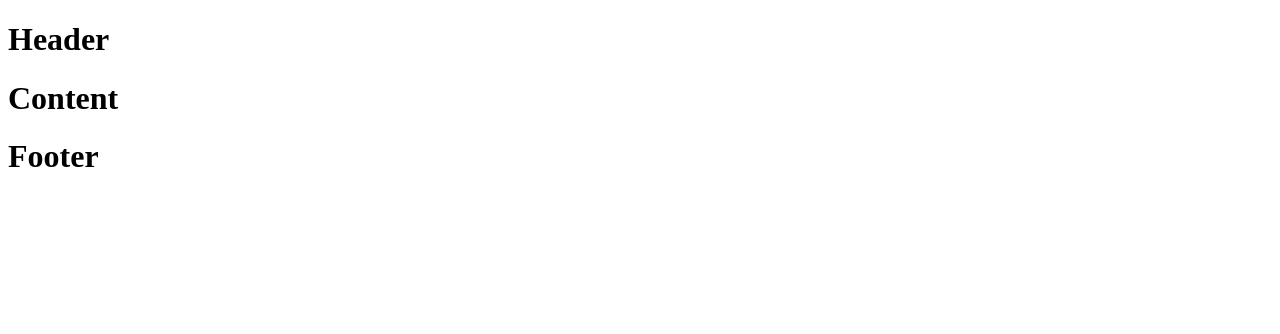
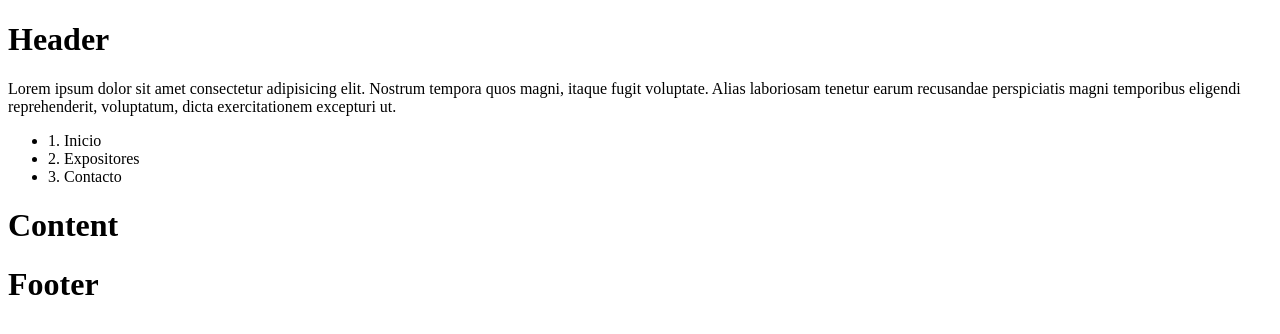
Before and after one commit to fazozela/Web2Tecba, a plain HTML site: page index.html in a window 1280 px wide. Drawn offline with Linux system fonts and the light colour scheme.

Commit message:
header hecho

```diff
--- a/index.html
+++ b/index.html
@@ -10,6 +10,14 @@
 <body>
     <div class="container-fluid">
         <h1>Header</h1>
+        <p>Lorem ipsum dolor sit amet consectetur adipisicing elit. Nostrum tempora quos magni, itaque fugit voluptate.
+            Alias laboriosam tenetur earum recusandae perspiciatis magni temporibus eligendi reprehenderit, voluptatum,
+            dicta exercitationem excepturi ut.</p>
+        <ul>
+            <li>1. Inicio</li>
+            <li>2. Expositores</li>
+            <li>3. Contacto</li>
+        </ul>
     </div>
 
     <div class="container-fluid">
```
